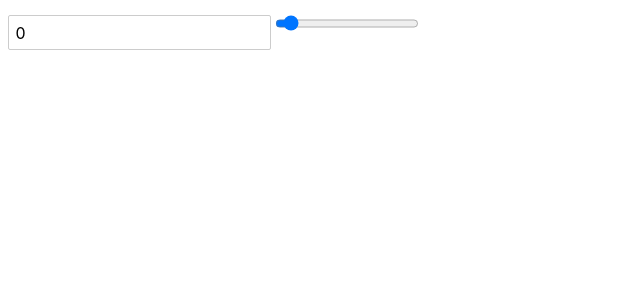
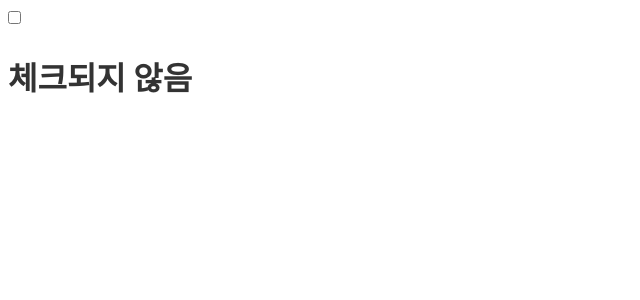
Before and after one commit to kwb020312/What_Is_SvelteJS, a Svelte app: page / in a window 1280 px wide. Shown: the top 300 px of the page, without its empty margins (0-640 px from the left). Built offline with nearby package versions, Linux system fonts and the light colour scheme.

Commit message:
체크박스 상태변환

```diff
--- a/src/App.svelte
+++ b/src/App.svelte
@@ -1,8 +1,12 @@
 <script>
-	let a = 0
+	let checked = false
 </script>
 
 <main>
-	<input type="number" bind:value={a} />
-	<input type="range" bind:value={a} />
+	<input type="checkbox" bind:checked={checked} />
+	{#if checked}
+		<h1>체크 됨</h1>
+	{:else}
+		<h1>체크되지 않음</h1>
+	{/if}
 </main>
```
Also changed, not shown: gitImages/BindChecked.png (added), 1 other file (tests, documents, lock files or other folders).
